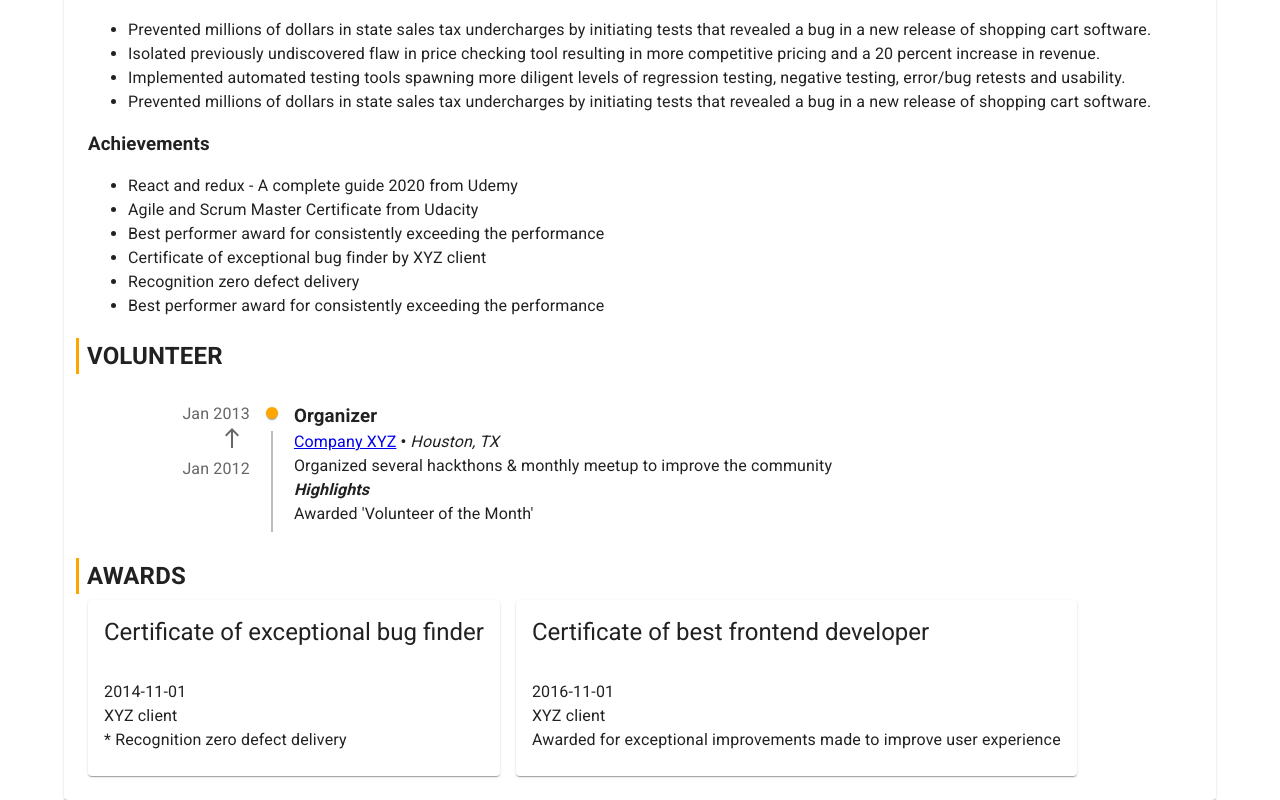
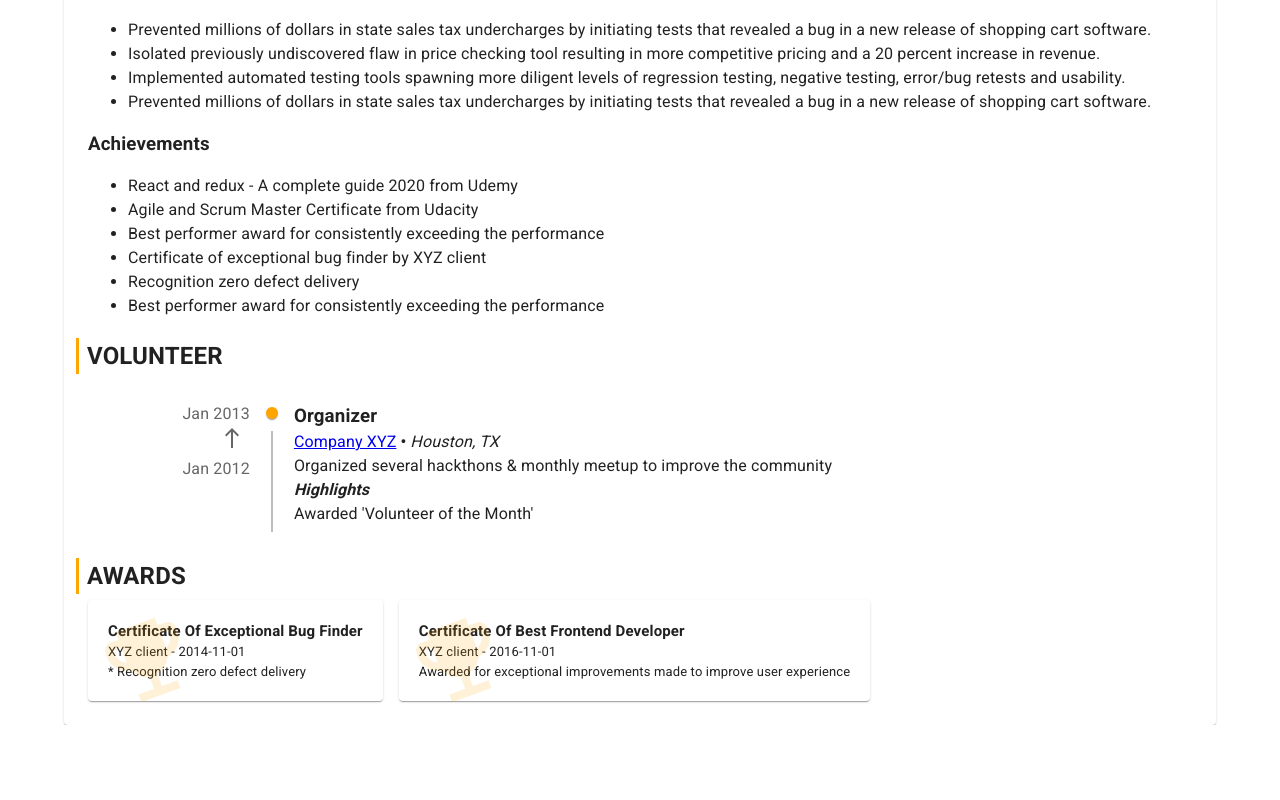
Before and after one commit to longtngo/resumeforge, a React (Vite) app: page / in a window 1280 px wide. Shown: the part 2458-3258 px from the top of the page. After the commit the page ends 3183 px from the top, so only its background shows below. Built offline with nearby package versions, Linux system fonts and the light colour scheme.

Commit message:
update award card

```diff
--- a/src/components/atoms/navbar/navbar.tsx
+++ b/src/components/atoms/navbar/navbar.tsx
@@ -31,9 +31,11 @@ export const NavBar = () => {
           <EditIcon /> Edit
         </Button>
         <IconButton
-          href="https://longtngo.github.io/resumeforge/"
+          href="https://github.com/longtngo/resumeforge"
           color="inherit"
           title="GitHub"
+          target="_blank"
+          rel="noreferrer"
         >
           <GitHubIcon />
         </IconButton>
--- a/src/components/templates/classic/components/awardSection.tsx
+++ b/src/components/templates/classic/components/awardSection.tsx
@@ -1,6 +1,7 @@
-import { Card, CardContent, CardHeader, styled } from '@mui/material';
+import { Card, CardContent, CardHeader, Paper, styled } from '@mui/material';
 import { IData } from 'src/types';
 import { Section, SectionHeading } from './shared';
+import EmojiEventsIcon from '@mui/icons-material/EmojiEvents';
 
 type Props = {
   data: IData;
@@ -13,20 +14,45 @@ const CardContainer = styled('div')`
   gap: 16px;
 `;
 
+const SubSection = styled(Paper)`
+  padding: 20px;
+  min-width: 200px;
+  font-size: 13px;
+  position: relative;
+`;
+const SubSectionTitle = styled('h3')`
+  font-size: 15px;
+  text-transform: capitalize;
+  margin: 0px;
+`;
+
+const AwardIcon = styled(EmojiEventsIcon)`
+  position: absolute;
+  left: 10px;
+  top: 10px;
+  color: orange;
+  opacity: 15%;
+  width: 100px;
+  height: 100px;
+  transform: rotate(-20deg);
+`;
+
 export const AwardSection = ({ data: { awards } }: Props) => {
   return (
     <Section>
       <SectionHeading>Awards</SectionHeading>
       <CardContainer>
         {awards.map((item, idx) => (
-          <Card key={idx}>
-            <CardHeader title={item.title} />
-            <CardContent>
-              <div>{item.date}</div>
-              <div>{item.awarder}</div>
+          <SubSection key={idx}>
+            <SubSectionTitle>{item.title}</SubSectionTitle>
+            <AwardIcon />
+            <div>
+              <div>
+                {item.awarder} - {item.date}
+              </div>
               <div>{item.summary}</div>
-            </CardContent>
-          </Card>
+            </div>
+          </SubSection>
         ))}
       </CardContainer>
     </Section>
```
